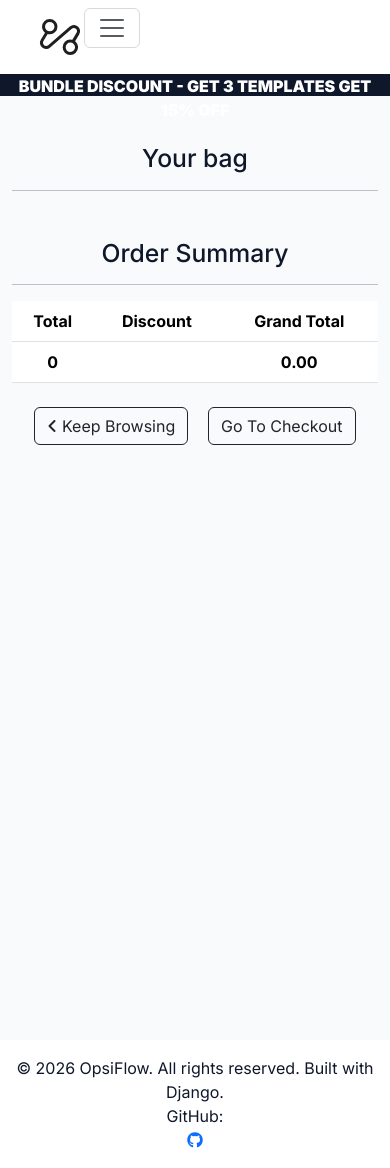
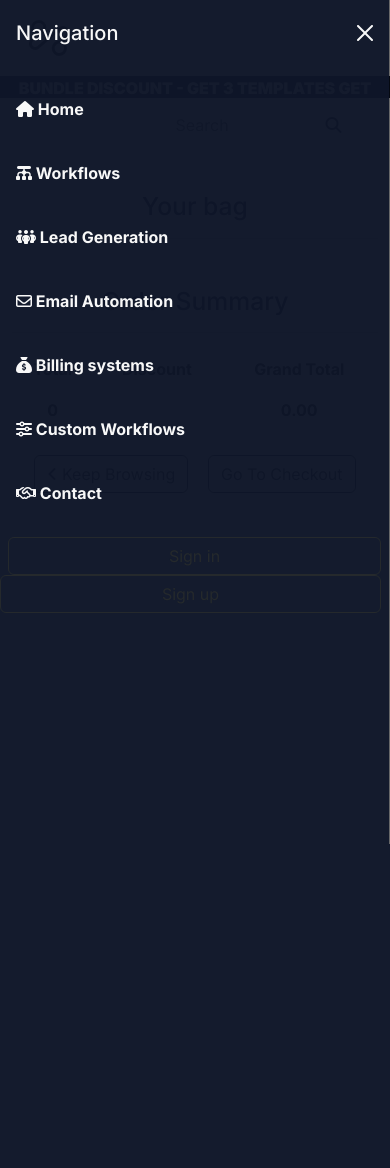
Before and after one commit to Karla-Stein/opsiflow, a Django app: page /bag/ in a window 390 px wide, after a click that opens the changed part. After the commit the page ends 844 px from the top, so only its background shows below. Run offline with Django 4.2, Linux system fonts and the light colour scheme; some libraries are stand-ins or nearby versions.

Commit message:
Reposition searchbar, add offcanvas and fix navbar

```diff
--- a/bag/templates/bag/bag.html
+++ b/bag/templates/bag/bag.html
@@ -19,12 +19,12 @@
                             <img class="w-100" src="{% static 'images/placeholder-image.jpg' %}" alt="Placeholder image">
                             {% endif %}
                         </div>
-                        <div class="col-12 col-md-8 col-lg-7">
+                        <div class="col-12 col-md-8 col-lg-6">
                             <p class="card-title"><strong>{{item.product_option.product.name}}</strong></p><hr>
                             <h6 class="card-subtitle mb-2 text-body-secondary">{{item.product_option.name}}</h6>
                             <p>{{item.product_option.unit_price}}</p>
                         </div>
-                        <div class="col-12 col-md-6 col-lg-2">
+                        <div class="col-12 col-md-6 col-lg-3">
                             <a id="cancel-item" href="{% url 'remove_from_bag' item.product_option.pk %}"
                             class="btn btn-outline-dark btn-sm" type="button" data-bs-toggle="tooltip"
                             title="Remove item from basket" data-bs-placement="top" data-bs-custom-class="custom-tooltip"
--- a/checkout/templates/checkout/checkout_success.html
+++ b/checkout/templates/checkout/checkout_success.html
@@ -52,8 +52,8 @@
                     <hr>
                     <h3 class="text-center my-4">Your Details:</h3>
                 </div>
-                <div class="row">
-                <div class="col-6 offset-lg-4">
+                <div class="row justify-content-center">
+                <div class="col-10 offset-lg-2">
                     <div class="table-responsive">
                         <table class="table">
                             <tbody>
--- a/products/templates/products/products.html
+++ b/products/templates/products/products.html
@@ -8,7 +8,7 @@
 {% block content %}
 <div class="container">
     <div class="row justify-content-center justify-content-lg-end">
-        <div class="col-10 offset-2 my-5 text-center">
+        <div class="col-10 offset-lg-2 my-5 text-center">
             {% if current_categories %}
             {% for category in current_categories %}
             <h2 display="5">{{ category.friendly_name }}</h2>
@@ -53,7 +53,7 @@
             {% endif %}
         </div>
         {% for product in products %}
-        <div class="col-12 col-md-6 col-lg-4 product-card mx-5 d-flex flex-column justify-content-center">
+        <div class="col-8 col-md-6 col-lg-4 product-card mx-5 d-flex flex-column justify-content-center">
             <div class="text-center">
                 {% if product.image %}
                 <img src="{{ product.image.url }}" alt="{{ product.name }}">
--- a/static/css/base.css
+++ b/static/css/base.css
@@ -59,6 +59,9 @@ body {
 
 #brand-name{
     margin-top: 10px;
+    font-size: xx-large;
+    font-weight: bold;
+    font-style: italic;
 }
 
 .nav-link{
@@ -89,6 +92,25 @@ body {
     position: relative;
     z-index: 1010;
     height: 22px;
+}
+
+.offcanvas{
+    background-color: var(--primary-text-color);
+    color: var(--secondary-background);
+    opacity: 0.95;
+}
+.offcanvas .nav-link{
+    color: var(--secondary-background);
+}
+
+/* build in dev tools ai assistance */
+.btn-close {
+    filter: invert(1);
+    opacity: 1; /* Makes it fully white and bright */
+}
+
+#searchbar{
+    width: 150px;
 }
 
 /* Sidebar */
@@ -156,12 +178,6 @@ aside .nav-link{
     margin-top: 100px;
 }
 /* Media queries */
-@media screen and (max-width: 576px) {
- #magni-glass{
-   position: relative;
-   right: 70px;
- }
-}
 
 @media screen and (min-width: 992px) {
  #benefits{
@@ -183,12 +199,12 @@ aside .nav-link{
 }
 }
 
-/* @media screen and (max-width: 576px) {
- body{
-   padding: 30px;
- }
-} */
+@media screen and (min-width: 992px) {
+.navbar-brand{
+    pointer-events: none;
+}
 
+}
 @media screen and (min-width: 827px) {
  #brand-name{
     font-size: xx-large;
@@ -196,21 +212,7 @@ aside .nav-link{
     font-style: italic;
 }
 }
-@media screen and (min-width: 740px) and (max-width: 826px) {
- #brand-name{
-    font-size: x-large;
-    font-weight: bold;
-    font-style: italic;
-}
-}
-@media screen and (min-width: 701px) and (max-width: 739px) {
- #brand-name{
-    margin-top: 15px;
-    font-size: large;
-    font-weight: bold;
-    font-style: italic;
-}
-}
+
 @media screen and (max-width: 700px) {
  #brand-name{
     display: none;
--- a/templates/base.html
+++ b/templates/base.html
@@ -36,54 +36,60 @@
 </head>
 
 <body class="d-flex flex-column min-vh-100">
-    <nav class="navbar navbar-expand-sm sticky-top">
+    <nav class="navbar navbar-expand-lg sticky-top">
         <div class="container-fluid">
             <div class="d-flex">
-                <a class="navbar-brand" href="#"><strong><svg xmlns="http://www.w3.org/2000/svg" height="48px"
-                            class="ms-4" viewBox="0 -960 960 960" width="48px" fill="#1f1f1f">
+                <a class="navbar-brand btn" data-bs-toggle="offcanvas" href="#offcanvas-navbar" role="button" aria-controls="offcanvasExample" ><strong><svg xmlns="http://www.w3.org/2000/svg" height="48px"
+                             viewBox="0 -960 960 960" width="48px" fill="#1f1f1f">
                             <path
                                 d="M283-272q-40 34-83.5 30.5T124-272q-32-27-42.5-69.5T98-429l82-137q-27-21-43-52.63-16-31.64-16-68.37 0-63.53 45-108.76Q211-841 275-841t109 45q45 45 45 109t-45.24 109Q338.52-533 275-533q-10.8 0-21.6-1.5T233-539l-84 141q-14 23-8.82 45.11 5.17 22.1 22 36Q179-303 201.5-301.5T244-317l433-372q40-34 84-31t76 30q32 27 42.5 70T863-532l-81 137q27 21 43 52.63 16 31.64 16 68.37 0 63.52-45.54 108.76Q749.91-120 685.96-120 622-120 577.5-165.24 533-210.48 533-274t44.5-108.76Q622-428 686-428q10.73 0 20.87 1 10.13 1 20.13 4l84-140q14-23 8.82-45.11-5.17-22.1-22-36Q781-658 758.5-659.5T716-644L283-272Zm58.5-348.66q27.5-27.66 27.5-66.5t-27.66-66.34q-27.66-27.5-66.5-27.5t-66.34 27.66q-27.5 27.66-27.5 66.5t27.66 66.34q27.66 27.5 66.5 27.5t66.34-27.66Zm411.63 413Q781-235.32 781-274.16t-27.87-66.34q-27.86-27.5-67-27.5Q647-368 620-340.34q-27 27.66-27 66.5t27 66.34q27 27.5 66.13 27.5 39.14 0 67-27.66ZM275-687Zm412 413Z" />
                         </svg>
                 </a>
                 <p id="brand-name">OpsiFlow</p>
-                <button class="navbar-toggler d-sm-none" type="button" data-bs-toggle="collapse"
-                    data-bs-target="#navbarSupportedContent" aria-controls="navbarSupportedContent"
-                    aria-expanded="false" aria-label="Toggle navigation">
-                    <span class="navbar-toggler-icon"></span>
-                </button>
             </div>
-            <div class=" collapse navbar-collapse justify-content-start" id="navbarSupportedContent">
-                <ul class="navbar-nav flex-row gap-2 mb-lg-0 d-block d-sm-flex d-lg-none text-end">
-                    <li class="nav-item active">
-                        <a class="nav-link ms-3" href="{% url 'home' %}">Home</a>
+            <div class="offcanvas offcanvas-start" id="offcanvas-navbar" aria-labelledby="offcanvas-navigation">
+                 <div class="offcanvas-header">
+                    <h5 class="offcanvas-title"> Navigation</h5>
+                    <button type="button" class="btn-close" data-bs-dismiss="offcanvas" aria-label="Close"></button>
+                    <hr>
+                 </div>
+                 <ul class="navbar-nav flex-row gap-2 mb-lg-0 d-block d-lg-none text-start ms-3">
+                     <li class="nav-item my-4">
+                         <a class="nav-link" href="{% url 'home' %}"><i class="fa-solid fa-house"></i>  Home</a>
                      </li>
-                    <li class="nav-item">
-                        <a class="nav-link" href="{% url 'products' %}">Workflows</a>
+                     <li class="nav-item my-4">
+
+                         <a class="nav-link" href="{% url 'products' %}"><i class="fa-solid fa-chart-diagram"></i>  Workflows</a>
                      </li>
-                    <li class="nav-item dropdown">
-                        <a class="nav-link" href="#" role="button" data-bs-toggle="dropdown" aria-expanded="false">
-                            Categories
-                        </a>
-                        <div class="dropdown-menu">
-                            <a class="dropdown-item" href="{% url 'products' %}?category=lead_generation">Lead
-                                Generation</a>
-                            <a class="dropdown-item" href="{% url 'products' %}?category=email_automation">Email
-                                Automation</a>
-                            <a class="dropdown-item" href="{% url 'products' %}?category=billing_sytems">Billing
-                                Systems</a>
-                            <div class="dropdown-divider"></div>
-                            <a class="dropdown-item" href="">Custom Workflows</a>
-                        </div>
+                     <li class="nav-item my-4">
+                         <a class="nav-link" href="{% url 'products' %}?category=lead_generation"><i class="fa-solid fa-people-group"></i>  Lead Generation</a>
                      </li>
-                    <li class="nav-item">
-                        <a class="nav-link">Contact</a>
+                     <li class="nav-item my-4">
+                         <a class="nav-link" href="{% url 'products' %}?category=email_automation"><i class="fa-regular fa-envelope"></i>  Email Automation</a>
+                     </li>
+                     <li class="nav-item my-4">
+                         <a class="nav-link" href="{% url 'products' %}?category=billing_systems"><i class="fa-solid fa-sack-dollar"></i>  Billing systems</a>
+                     </li>
+                     <li class="nav-item my-4">
+                         <a class="nav-link" href="{% url 'products' %}?category=custom_workflows"><i class="fa-solid fa-sliders"></i>  Custom Workflows</a>
+                     </li>
+                    <li class="nav-item my-4">
+                         <a class="nav-link" href="#"><i class="fa-regular fa-handshake"></i>  Contact</a>
                      </li>
                  </ul>
+
+                    {% if not user.is_authenticated %}
+                    <a href="{% url 'account_login' %}" class="btn  d-sm-flex btn-outline-dark mx-2" type="submit">Sign
+                        in</a>
+                    <a href="{% url 'account_signup' %}" class="btn  d-sm-flex btn-outline-dark me-2" type="submit">Sign
+                        up</a>
+                    {% endif %}
+             </div>
                             <!-- Right side placement -->
-                <div class="d-flex align-items-center gap-3">
+                <div class="d-flex align-items-center gap-3 ms-auto">
                     {% if user.is_authenticated %}
                     <!-- profile -->
-                    <div class="nav-item dropdown">
+                    <div class="nav-item dropstart">
                         <a class="nav-link icon" href="#" role="button" data-bs-toggle="dropdown" aria-expanded="false">
                             <i class="fa-solid fa-circle-user"></i>
                         </a>
@@ -94,7 +100,7 @@
                         </div>
                     </div>
                     <!-- shopping bag  -->
-                    <div class="d-flex flex-column">
+                    <div class="d-flex flex-column me-3">
                         <a id='bag-icon' class="nav-link icon" href="{% url 'bag' %}?next={{ request.get_full_path }}"> <i
                                 class="fa-solid fa-bag-shopping"></i></a>
                         <span class="text-muted"><small>
@@ -106,32 +112,31 @@
                         </small></span>
                     </div>
                     {% endif%}
-                    <form class="d-flex align-items-center my-lg-0" method="GET" action="{% url 'products' %}">
-                        <input id="searchbar" class="form-control d-sm-none d-lg-flex justify-content-start"
-                            type="search" placeholder="Search" aria-label="Search" name="q">
-                        <button id="magni-glass" class="btn" type="submit"><i
-                                class="fa-solid fa-magnifying-glass d-sm-flex"></i>
-                        </button>
-                    </form>
-                    {% if not user.is_authenticated %}
-                    <a href="{% url 'account_login' %}" class="btn  d-sm-flex btn-outline-dark mx-2" type="submit">Sign
-                        in</a>
-                    <a href="{% url 'account_signup' %}" class="btn  d-sm-flex btn-outline-dark me-2" type="submit">Sign
-                        up</a>
-                    {% endif %}
-                </div>
-            </div>
-        </div>
         </div>
     </nav>
+    <!-- Discount Banner -->
      <div class="container-fluid discount-banner">
         <div class="row text-center">
             <div class="col-12">
                 <p><strong>BUNDLE DISCOUNT - GET 3 TEMPLATES GET 15% OFF</strong></p>
             </div>
         </div>
+    </div>
+    <!-- Search bar -->
+    <div class="container-fluid">
+        <div class="row justify-content-center justify-content-lg-end">
+            <div class="col-2 mt-2 me-4 ">
+                 <form class="d-flex align-items-center" method="GET" action="{% url 'products' %}">
+                        <input id="searchbar" class="form-control"
+                            type="search" placeholder="Search" aria-label="Search" name="q">
+                        <button id="magni-glass" class="btn" type="submit"><i
+                                class="fa-solid fa-magnifying-glass d-sm-flex"></i>
+                        </button>
+                    </form>
+            </div>
+        </div>
+    </div>
 
-    </div>
      {% if messages %}
     <div class="message-container">
     {% for message in messages %}
```
Lines whose indentation alone changed are shown as unchanged.
